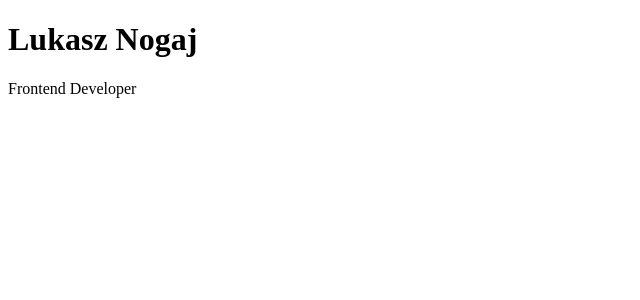
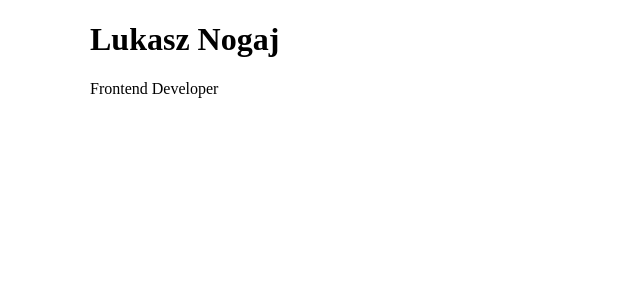
Before and after one commit to lukanogaj/portfolio, a React (Vite) app: page / in a window 1280 px wide. Shown: the top 300 px of the page, without its empty margins (0-640 px from the left). Built offline with nearby package versions, Linux system fonts and the light colour scheme.

Commit message:
feat: add Container layout component

```diff
--- a/src/App.jsx
+++ b/src/App.jsx
@@ -1,9 +1,11 @@
+import Container from "./components/Container/Container";
+
 function App() {
 	return (
-		<>
+		<Container>
 			<h1>Lukasz Nogaj</h1>
 			<p>Frontend Developer</p>
-		</>
+		</Container>
 	);
 }
 
--- /dev/null
+++ b/src/components/Container/Container.jsx
@@ -0,0 +1,7 @@
+import styles from "./Container.module.scss";
+
+function Container({ children }) {
+	return <div className={styles.container}>{children}</div>;
+}
+
+export default Container;
--- /dev/null
+++ b/src/components/Container/Container.module.scss
@@ -0,0 +1,5 @@
+.container {
+	max-width: 1100px;
+	margin: 0 auto;
+	padding: 0 1.5rem;
+}
```
